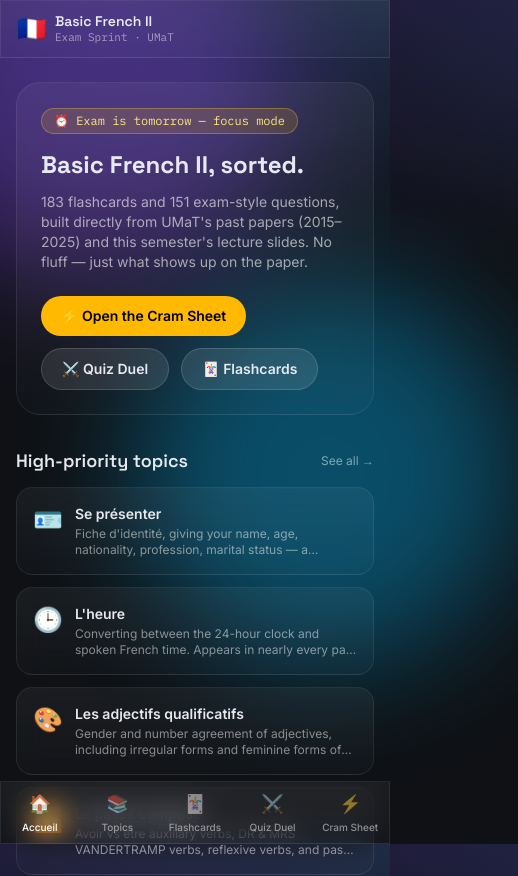
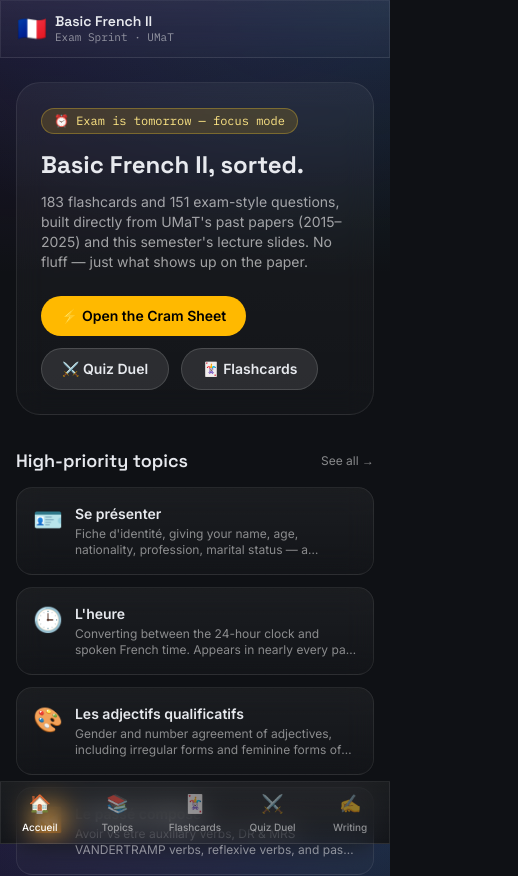
Before and after one commit to elijahetni17-cpu/french-flashcards, a React (Vite) app: page / in a window 390 px wide. Shown: the top 876 px of the page, 518 px wide, since content can reach past the window. Built offline with nearby package versions, Linux system fonts and the light colour scheme.

Commit message:
refactor: simplify navigation and add writing practice

```diff
--- a/src/App.jsx
+++ b/src/App.jsx
@@ -3,6 +3,7 @@ import Home from "./pages/Home.jsx";
 import Topics from "./pages/Topics.jsx";
 import Flashcards from "./pages/Flashcards.jsx";
 import QuizDuel from "./pages/QuizDuel.jsx";
+import EnglishWriting from "./pages/EnglishWriting.jsx";
 import CheatSheet from "./pages/CheatSheet.jsx";
 
 const navItems = [
@@ -10,82 +11,20 @@ const navItems = [
   { to: "/topics", label: "Topics", icon: "📚" },
   { to: "/flashcards", label: "Flashcards", icon: "🃏" },
   { to: "/duel", label: "Quiz Duel", icon: "⚔️" },
+  { to: "/writing", label: "Writing", icon: "✍️" },
   { to: "/cram", label: "Cram Sheet", icon: "⚡" }
 ];
 
 export default function App() {
-  return (
-    <HashRouter>
-      <div className="min-h-screen flex flex-col">
-        <div className="glow-shard w-96 h-96 bg-violet-500 top-[-6rem] left-[-6rem]" />
-        <div className="glow-shard w-96 h-96 bg-sky-400 top-1/3 right-[-8rem]" />
-
-        <header className="sticky top-0 z-30 glass border-b border-white/10">
-          <div className="max-w-5xl mx-auto px-4 py-3 flex items-center justify-between">
-            <div className="flex items-center gap-2">
-              <span className="text-2xl">🇫🇷</span>
-              <div>
-                <div className="font-display font-semibold leading-tight text-sm sm:text-base">
-                  Basic French II
-                </div>
-                <div className="text-[11px] sm:text-xs text-white/50 font-mono leading-tight">
-                  Exam Sprint · UMaT
-                </div>
-              </div>
-            </div>
-            <nav className="hidden sm:flex items-center gap-1">
-              {navItems.map((item) => (
-                <NavLink
-                  key={item.to}
-                  to={item.to}
-                  end={item.end}
-                  className={({ isActive }) =>
-                    `px-3 py-1.5 rounded-full text-sm font-medium transition ${
-                      isActive
-                        ? "bg-white/15 text-white"
-                        : "text-white/60 hover:text-white hover:bg-white/5"
-                    }`
-                  }
-                >
-                  {item.label}
-                </NavLink>
-              ))}
-            </nav>
-          </div>
-        </header>
-
-        <main className="flex-1 max-w-5xl w-full mx-auto px-4 py-6 relative z-10">
-          <Routes>
-            <Route path="/" element={<Home />} />
-            <Route path="/topics" element={<Topics />} />
-            <Route path="/flashcards" element={<Flashcards />} />
-            <Route path="/flashcards/:topicId" element={<Flashcards />} />
-            <Route path="/duel" element={<QuizDuel />} />
-            <Route path="/duel/:topicId" element={<QuizDuel />} />
-            <Route path="/cram" element={<CheatSheet />} />
-          </Routes>
-        </main>
-
-        <nav className="sm:hidden sticky bottom-0 z-30 glass border-t border-white/10">
-          <div className="grid grid-cols-5">
-            {navItems.map((item) => (
-              <NavLink
-                key={item.to}
-                to={item.to}
-                end={item.end}
-                className={({ isActive }) =>
-                  `flex flex-col items-center gap-0.5 py-2 text-[10px] font-medium ${
-                    isActive ? "text-white" : "text-white/50"
-                  }`
-                }
-              >
-                <span className="text-lg">{item.icon}</span>
-                {item.label}
-              </NavLink>
-            ))}
-          </div>
-        </nav>
-      </div>
-    </HashRouter>
-  );
+  return <HashRouter><div className="min-h-screen flex flex-col">
+    <header className="sticky top-0 z-30 glass border-b border-white/10"><div className="max-w-5xl mx-auto px-4 py-3 flex items-center justify-between">
+      <div className="flex items-center gap-2"><span className="text-2xl">🇫🇷</span><div><div className="font-display font-semibold leading-tight text-sm sm:text-base">Basic French II</div><div className="text-[11px] sm:text-xs text-white/50 font-mono leading-tight">Exam Sprint · UMaT</div></div></div>
+      <nav className="hidden sm:flex items-center gap-1">{navItems.map(item => <NavLink key={item.to} to={item.to} end={item.end} className={({isActive}) => `px-3 py-1.5 rounded-full text-sm font-medium ${isActive ? "bg-white/15 text-white" : "text-white/60 hover:text-white hover:bg-white/5"}`}>{item.label}</NavLink>)}</nav>
+    </div></header>
+    <main className="flex-1 max-w-5xl w-full mx-auto px-4 py-6 relative z-10"><Routes>
+      <Route path="/" element={<Home />} /><Route path="/topics" element={<Topics />} /><Route path="/flashcards" element={<Flashcards />} /><Route path="/flashcards/:topicId" element={<Flashcards />} />
+      <Route path="/duel" element={<QuizDuel />} /><Route path="/duel/:topicId" element={<QuizDuel />} /><Route path="/writing" element={<EnglishWriting />} /><Route path="/cram" element={<CheatSheet />} />
+    </Routes></main>
+    <nav className="sm:hidden sticky bottom-0 z-30 glass border-t border-white/10"><div className="grid grid-cols-5">{navItems.slice(0,5).map(item => <NavLink key={item.to} to={item.to} end={item.end} className={({isActive}) => `flex flex-col items-center gap-0.5 py-2 text-[10px] font-medium ${isActive ? "text-white" : "text-white/50"}`}><span className="text-lg">{item.icon}</span>{item.label}</NavLink>)}</div></nav>
+  </div></HashRouter>;
 }
```
